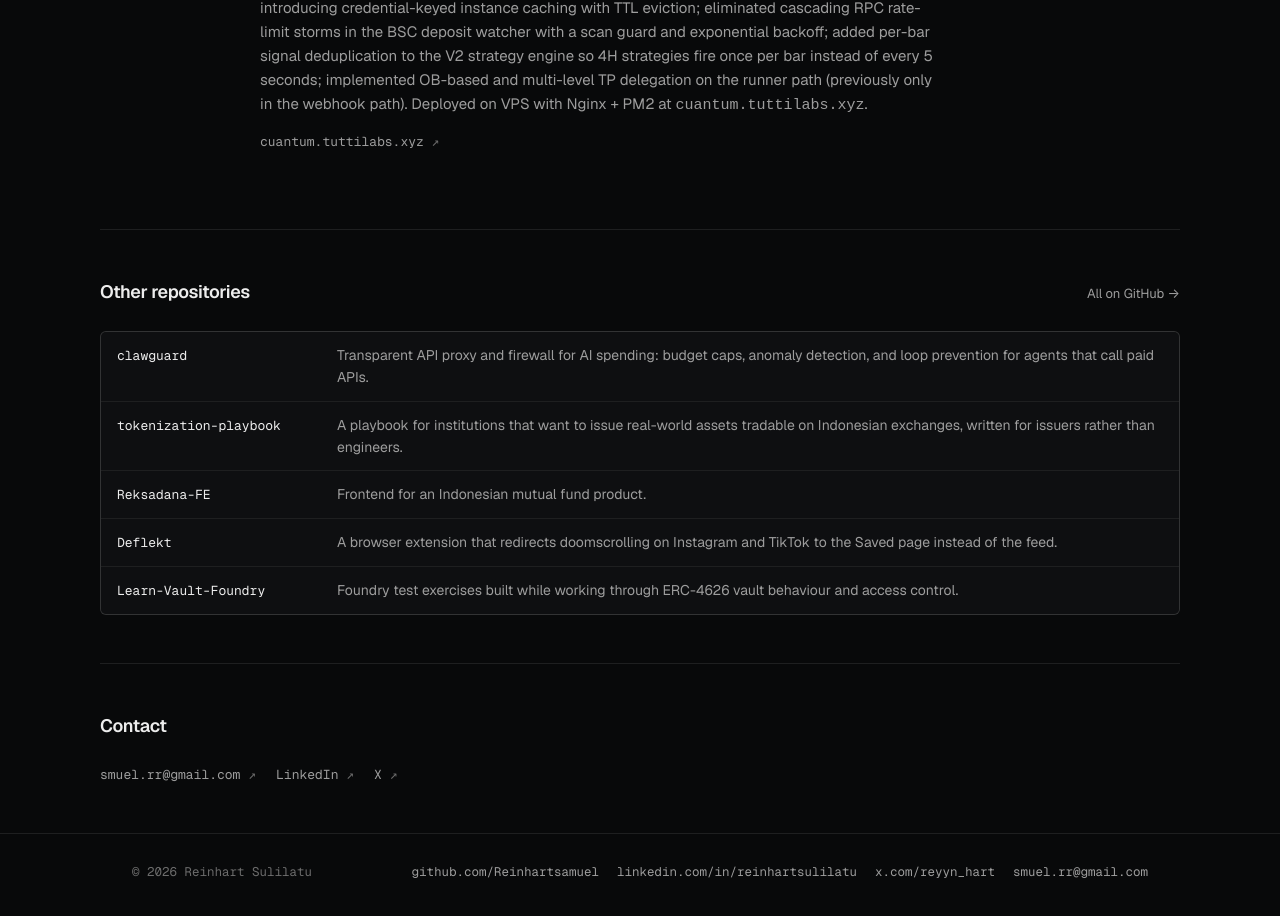
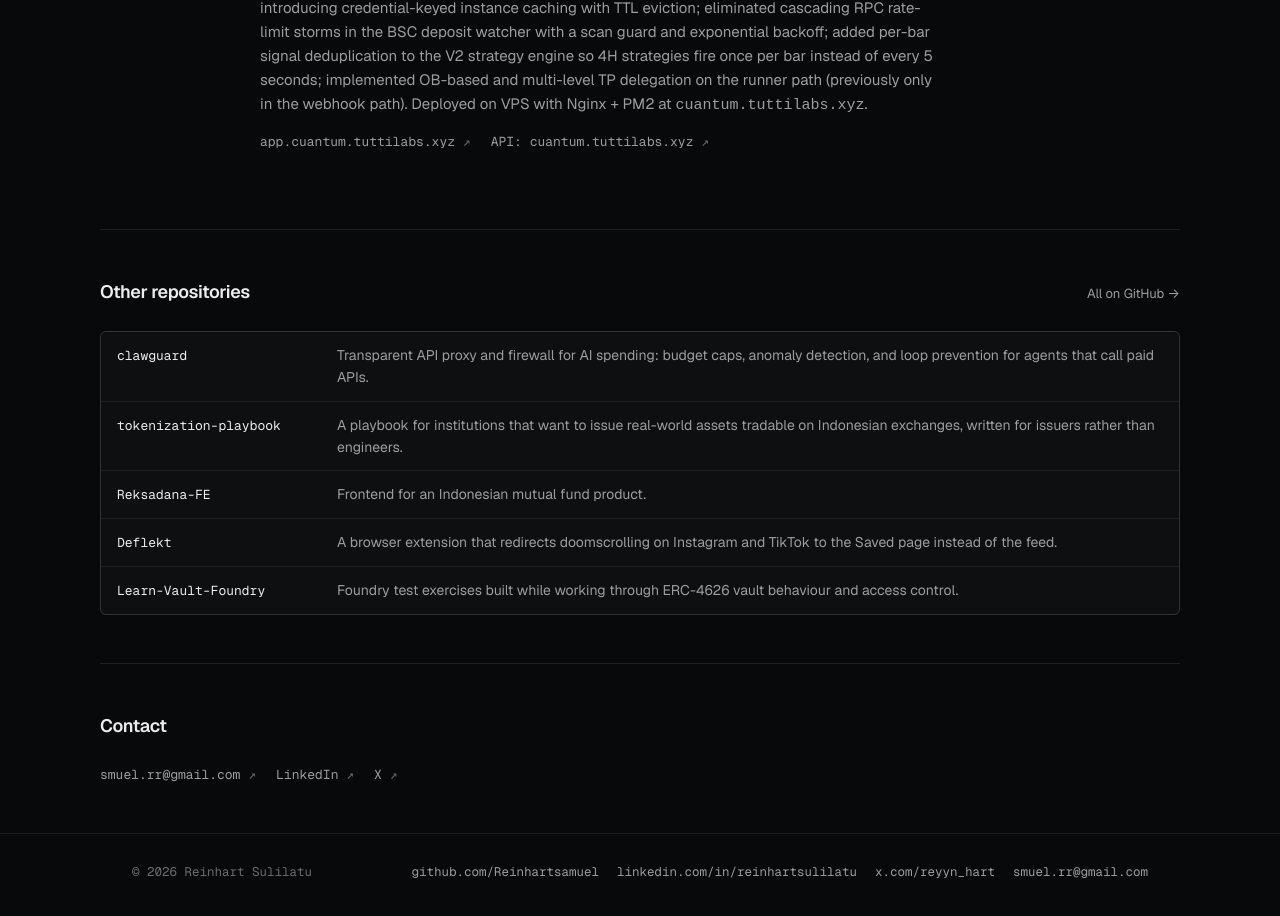
Before and after one commit to Reinhartsamuel/tuttilabs-xyz, a website built with Vite: page work/index.html in a window 1280 px wide. Shown: the part 2334-3250 px from the top of the page. Built offline with nearby package versions, Linux system fonts and the light colour scheme.

Commit message:
Fix Cuantum deployed URLs: frontend at app.cuantum.tuttilabs.xyz, backend at cuantum.tuttilabs.xyz

```diff
--- a/work/index.html
+++ b/work/index.html
@@ -189,7 +189,8 @@
               <code>cuantum.tuttilabs.xyz</code>.
             </p>
             <div class="link-row">
-              <a href="https://cuantum.tuttilabs.xyz">cuantum.tuttilabs.xyz</a>
+              <a href="https://app.cuantum.tuttilabs.xyz">app.cuantum.tuttilabs.xyz</a>
+              <a href="https://cuantum.tuttilabs.xyz">API: cuantum.tuttilabs.xyz</a>
             </div>
           </div>
         </div>
```
